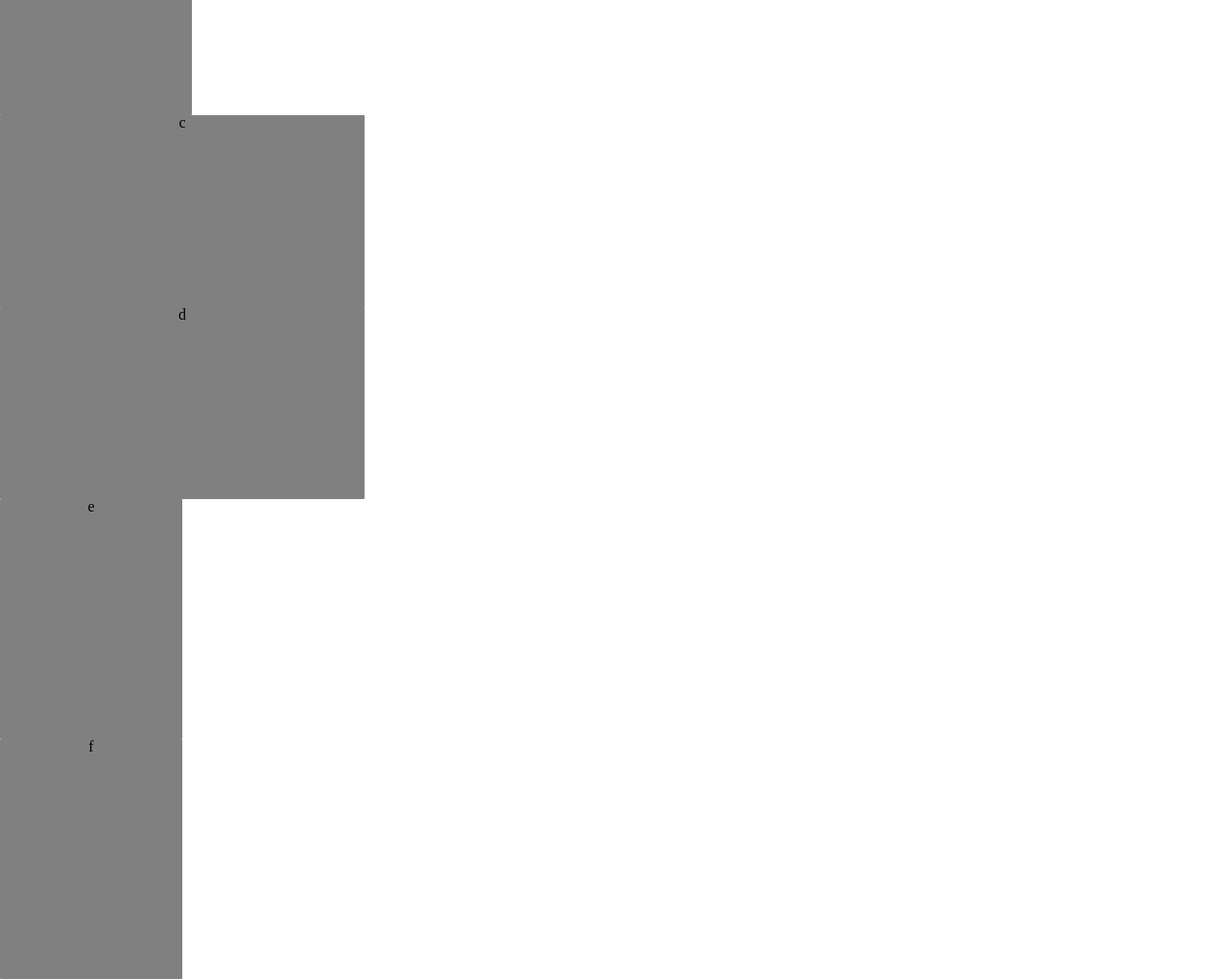
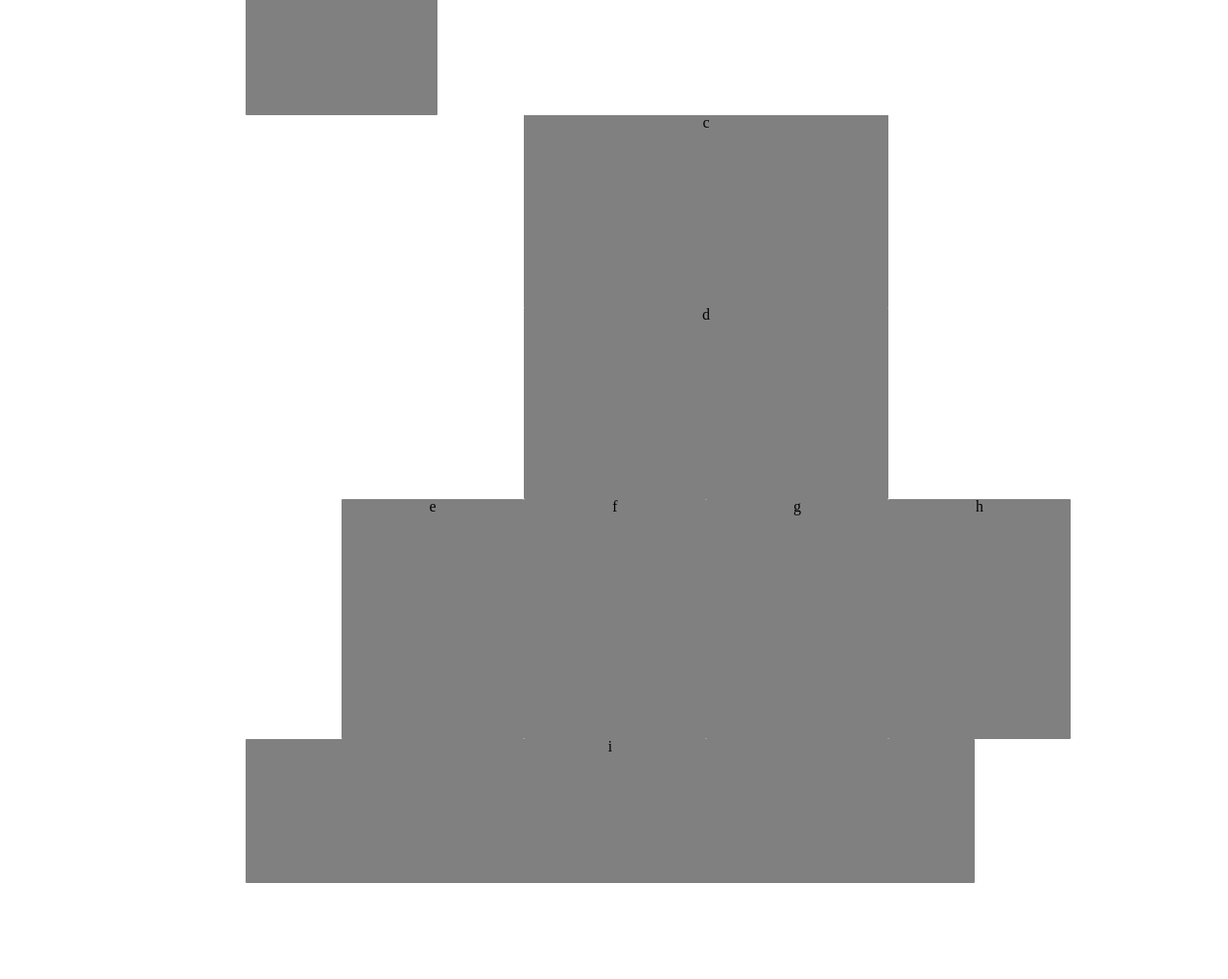
Before and after one commit to Aya333/lab-01, a plain HTML site: page index.html in a window 1280 px wide. Shown: the part 580-1600 px from the top of the page at 96% size. After the commit the page ends 1500 px from the top, so only its background shows below. Drawn offline with Linux system fonts and the light colour scheme.

Commit message:
Not the final edit

```diff
--- a/css/base.css
+++ b/css/base.css
@@ -46,3 +46,19 @@ table {
 	border-collapse: collapse;
 	border-spacing: 0;
 }
+* {
+    box-sizing: border-box;
+    text-align: center;
+}
+@media only screen and (min-width: 768px) {
+main {
+	margin: auto;
+	width: 960px;
+	align-items: center;
+}
+
+body {
+	margin: auto;
+	align-items: center;
+}
+}
--- a/css/layout.css
+++ b/css/layout.css
@@ -1,3 +1,4 @@
+
 body{
   width: 768px;
   height: 960px;
@@ -8,6 +9,20 @@ width: 960px;
 height: 100px;
 }
 
+.div1{
+    float: center;
+    display: flex;
+    align-items: center;
+    justify-self: center;
+
+}
+.div2{
+    float: center;
+    display: flex;
+    align-items: center;
+    justify-self: center;
+
+}
 main .div1 p{
     width: 380px;
     height: 200px;
@@ -15,12 +30,21 @@ main .div1 p{
 main .div2 p{
     width: 380px;
     height: 200px;
+
 }
 
 main .div3 p{
     width: 190px;
     height: 250px;
-    float:center;
+
+}
+
+.div3{
+    float: center;
+    display: flex;
+    align-items: center;
+    justify-self: center;
+
 }
 aside{
 width: 200px;
--- a/index.html
+++ b/index.html
@@ -14,8 +14,11 @@
     </aside>
 
     <main>
+        <section class="sec_1">
      <div class="div1"> <p>c</p> </div>
      <div class="div2"> <p>d</p> </div>
+    </section>
+
      <div class="div3">
          <p>e</p>
          <p>f</p>
```
